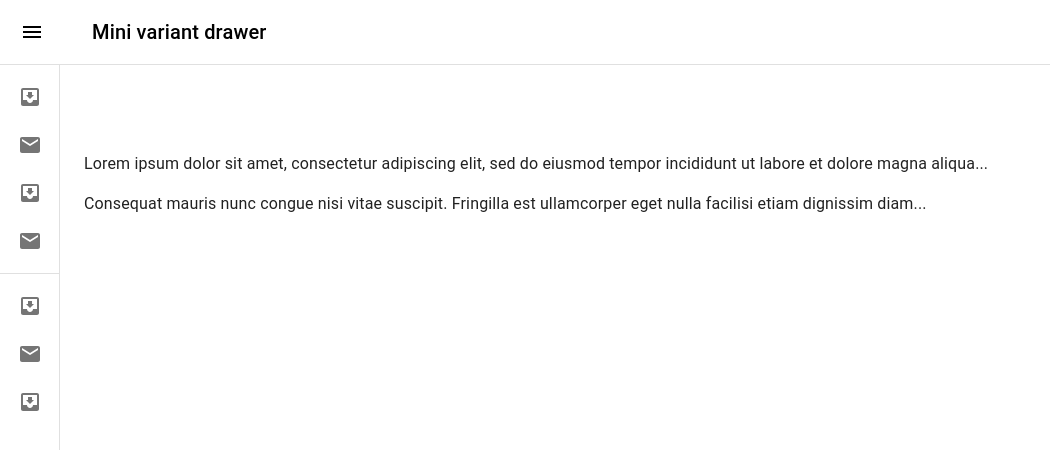
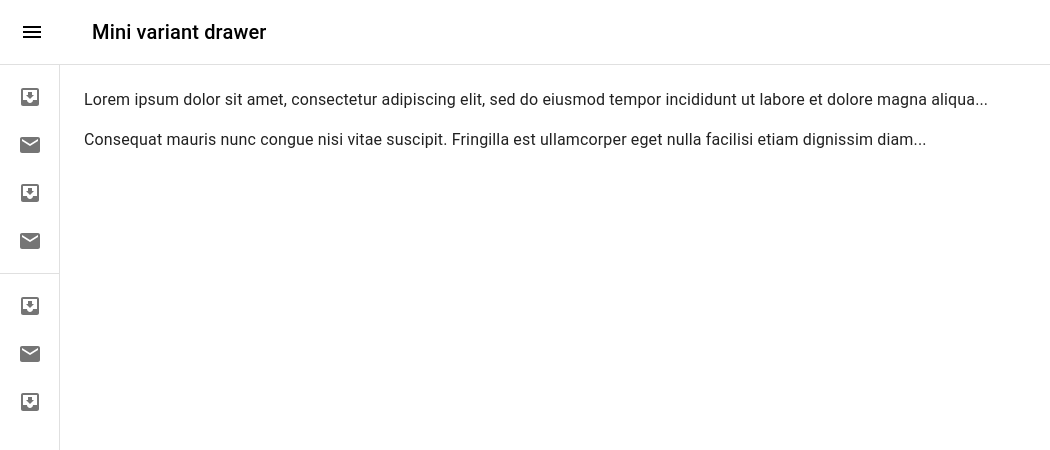
Before and after one commit to arjunrai-1T/xapp-consumer-web, a React (Create React App) app: page / in a window 1280 px wide. Shown: the top 450 px of the page, without its empty margins (0-1050 px from the left). Built offline with nearby package versions, Linux system fonts and the light colour scheme.

Commit message:
main- added codes

```diff
--- a/src/pages/NewHomePage.tsx
+++ b/src/pages/NewHomePage.tsx
@@ -165,7 +165,7 @@ export default function MiniDrawer() {
       </Drawer>
 
       {/* Main Content */}
-      <Box component="main" sx={{ flexGrow: 1, p: 3, marginTop: '64px' }}>
+      <Box component="main" sx={{ flexGrow: 1, p: 3, marginTop: '0px' }}>
         <DrawerHeader />
         <Typography sx={{ marginBottom: 2 }}>
           Lorem ipsum dolor sit amet, consectetur adipiscing elit, sed do eiusmod
```
